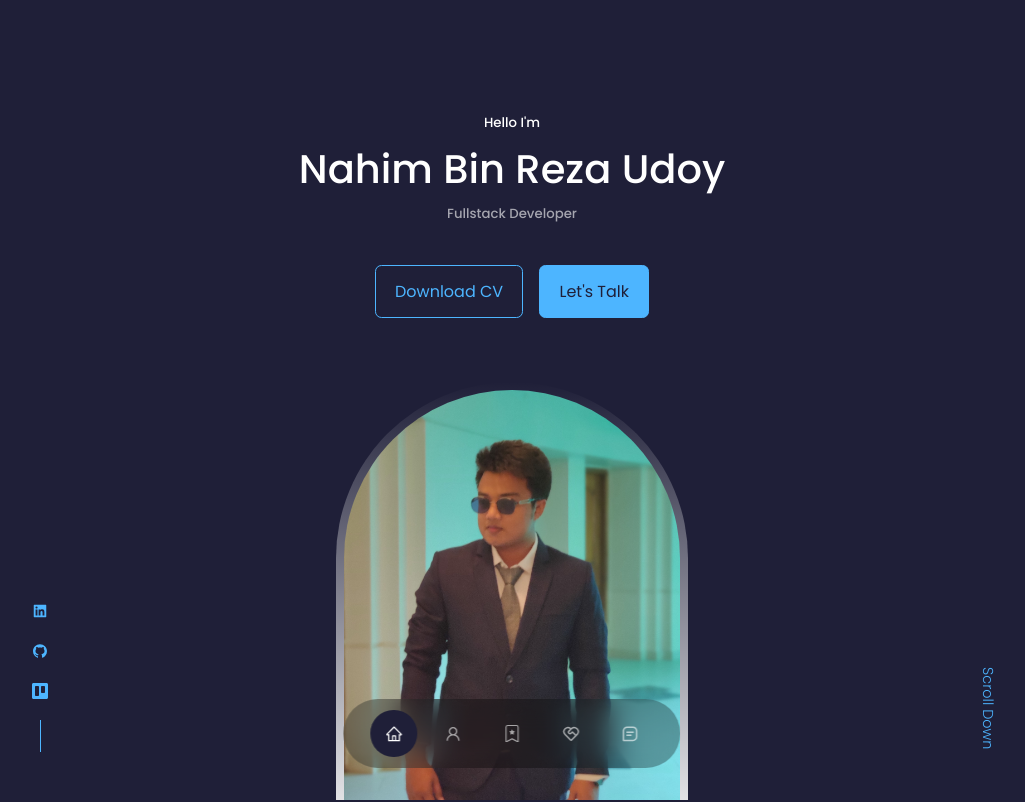
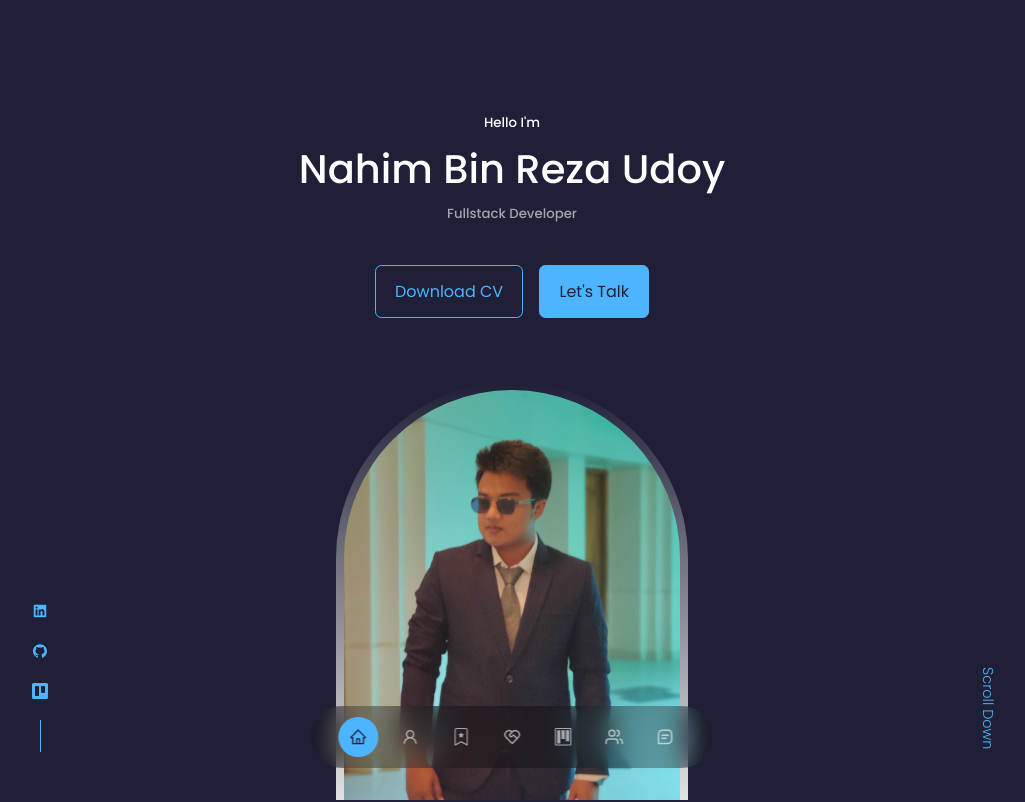
Before and after one commit to NahimBinRezaUdoy/My-Portfolio-React, a React (Create React App) app: page / in a window 1280 px wide. Shown: the top 802 px of the page, without its empty margins (128-1153 px from the left). Built offline with nearby package versions, Linux system fonts and the light colour scheme.

Commit message:
Update Nav

```diff
--- a/src/components/nav/Nav.jsx
+++ b/src/components/nav/Nav.jsx
@@ -4,7 +4,9 @@ import {AiOutlineHome} from 'react-icons/ai'
 import {AiOutlineUser} from 'react-icons/ai'
 import {BsBookmarkStar} from 'react-icons/bs'
 import {RiServiceLine} from 'react-icons/ri'
+import {GoProject} from 'react-icons/go'
 import {BiMessageSquareDetail} from 'react-icons/bi'
+import {FiUsers} from 'react-icons/fi'
 import {useState} from 'react'
 
 const Nav = () => {
@@ -15,6 +17,8 @@ const Nav = () => {
       <a href="#about" onClick={() => setActiveNav('#about')} className={activeNav === '#about' ? 'active' : ''}><AiOutlineUser/></a>
       <a href="#experience" onClick={() => setActiveNav('#experience')} className={activeNav === '#experience' ? 'active' : ''}><BsBookmarkStar/></a>
       <a href="#services" onClick={() => setActiveNav('#services')} className={activeNav === '#services' ? 'active' : ''}><RiServiceLine/></a>
+      <a href="#portfolio" onClick={() => setActiveNav('#portfolio')} className={activeNav === '#portfolio' ? 'active' : ''}><GoProject/></a>
+      <a href="#testmonial" onClick={() => setActiveNav('#testmonial')} className={activeNav === '#testmonial' ? 'active' : ''}><FiUsers/></a>
       <a href="#contact" onClick={() => setActiveNav('#contact')} className={activeNav === '#contact' ? 'active' : ''}><BiMessageSquareDetail/></a>
     </nav>
   )
--- a/src/components/nav/nav.css
+++ b/src/components/nav/nav.css
@@ -9,14 +9,14 @@ nav {
   transform: translateX(-50%);
   bottom: 2rem;
   display: flex;
-  gap: 0.8rem;
+  gap: 0.7rem;
   border-radius: 3rem;
   backdrop-filter: blur(15px);
 }
 
 nav a {
   background: transparent;
-  padding: 0.9rem;
+  padding: 0.7rem;
   border-radius: 50%;
   display: flex;
   color: var(--color-light);
@@ -28,6 +28,13 @@ nav a:hover {
 }
 
 nav a.active {
-  background: var(--color-bg);
-  color: var(--color-white);
+  background: var(--color-primary);
+  color: var(--color-bg);
 }
+
+/*========= Media Queries (Small Devices) ============ */
+@media screen and (max-width: 600px) {
+  nav {
+    gap: 0.5rem;
+  }
+}
```
